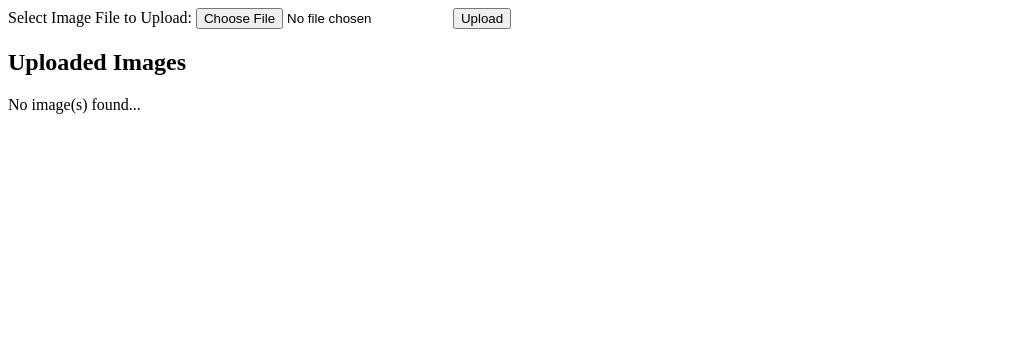
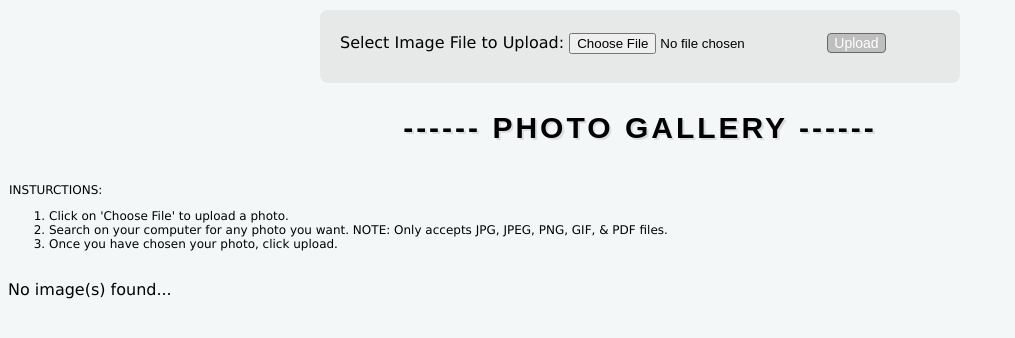
Before and after one commit to brockwalker01/phpfinal, a PHP site: page / in a window 1280 px wide. Shown: the top 338 px of the page, without its empty margins (0-1015 px from the left). Run offline with PHP 8.4, Linux system fonts and the light colour scheme; data that the repository does not hold is empty.

Commit message:
CSS Completed

```diff
--- a/index.php
+++ b/index.php
@@ -4,7 +4,8 @@
     <meta charset="UTF-8" />
     <meta name="viewport" content="width=device-width, initial-scale=1.0" />
     <meta http-equiv="X-UA-Compatible" content="ie=edge" />
-    <title>Testing</title>
+    <link rel="stylesheet" href="main.css" type="text/css">
+    <title>Photography Gallery</title>
   </head>
   <body>
   <div class="container">
@@ -15,10 +16,17 @@
     </form>
     </div>
     <div class="gallery">
-    <h2>Uploaded Images</h2>
-
+    <h2>------ PHOTO GALLERY ------</h2>
     </div>
     </div>
+    <div class="instructions">
+    <p>INSTURCTIONS:</p>
+    <ol>
+  <li>Click on 'Choose File' to upload a photo.</li>
+  <li>Search on your computer for any photo you want. NOTE: Only accepts JPG, JPEG, PNG, GIF, & PDF files.</li>
+  <li>Once you have chosen your photo, click upload.</li>
+</ol>
+</div>
     <?php
    // Include the database configuration file
     include 'dbConfig.php';
--- a/main.css
+++ b/main.css
@@ -1,3 +1,8 @@
+body {
+  font-family: 'Raleway', 'Verdana', 'Trebuchet MS';
+  background: #f4f7f8;
+}
+
 .cards {
   display: flex;
   flex-wrap: wrap;
@@ -5,7 +10,8 @@
   flex-direction: row;
   max-height: 100vh;
 }
-.img {
+
+img {
   margin: 10px;
   border: 3px solid #000;
   box-shadow: 3px 3px 8px 0px rgba(0, 0, 0, 0.3);
@@ -19,7 +25,48 @@
   align-items: center;
 }
 
-.h2 {
+h2 {
   text-align: center;
-  font-family: 'Segoe UI', Tahoma, Geneva, Verdana, sans-serif;
+  font-family: 'Arial', 'Verdana', 'Trebuchet MS';
+  font-size: 30px;
+    text-transform: uppercase;
+    letter-spacing: 0.1em;
+    display: block;
+    font-style:normal;
+    padding-top: 0.1em;
+    text-shadow: 0.07em 0.07em 0 rgba(0, 0, 0, 0.1);
 }
+
+form {
+  max-width: 600px;
+	padding: 10px 20px;
+	margin: 10px auto;
+	padding: 20px;
+	background: #E7E9E9;
+	border-radius: 8px;
+}
+
+form input[type="submit"] {
+	color: #FFF;
+	margin: 3px auto;
+	background: #BEBEBE;
+	font-size: 14px;
+  font-style: normal;
+  border-radius: 4px;
+	border: 1px solid #686868;
+	border-width: 1px 1px 1px;
+	margin-bottom: 10px;
+}
+
+form input[type="submit"]:hover{
+
+  background: #f2f2f2;
+  color: #000;
+}
+
+.instructions {
+  max-width: 100%;
+  padding: 1px;
+  border-radius: 8px;
+  font-size: 12px;
+}
```
Also changed, not shown: uploads/120657-top-watercolor-background-tumblr-1920x1080-for-iphone-7.jpg (added), uploads/27459960_1285433761587073_7884416849744529186_n.jpg (added), uploads/4.jpg (added), uploads/IMG_2245_Facetune_02-12-2018-11-11-54.jpg (added), uploads/IMG_3660.jpg (added), uploads/a77902213ba297b9897ca6fd6021833e.jpg (added), uploads/large (3).jpg (added), uploads/large.jpg (added), uploads/large.png (added).
